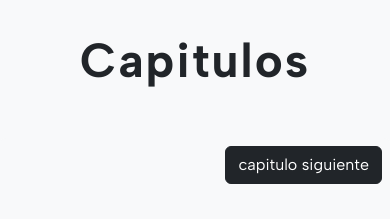
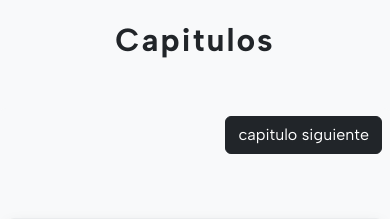
Before and after one commit to sebas-baltor/RickAndMortyBlog, a PHP site: page /capitulos.php in a window 390 px wide. Shown: the part 74-293 px from the top of the page. Run offline with PHP 8.4, Linux system fonts and the light colour scheme; data that the repository does not hold is empty; some libraries are stand-ins or nearby versions.

Commit message:
letras ajustadas a los pequeños dispositivos

```diff
--- a/src/public/css/main.css
+++ b/src/public/css/main.css
@@ -24,8 +24,8 @@
     backdrop-filter: blur( 4px );
     -webkit-backdrop-filter: blur( 4px );
 }
-@media screen and (max-width:500px) {
+@media screen and (max-width:700px) {
     .title{
-        font-size: 3rem;
+        font-size: 2rem;
     }
 }
```
